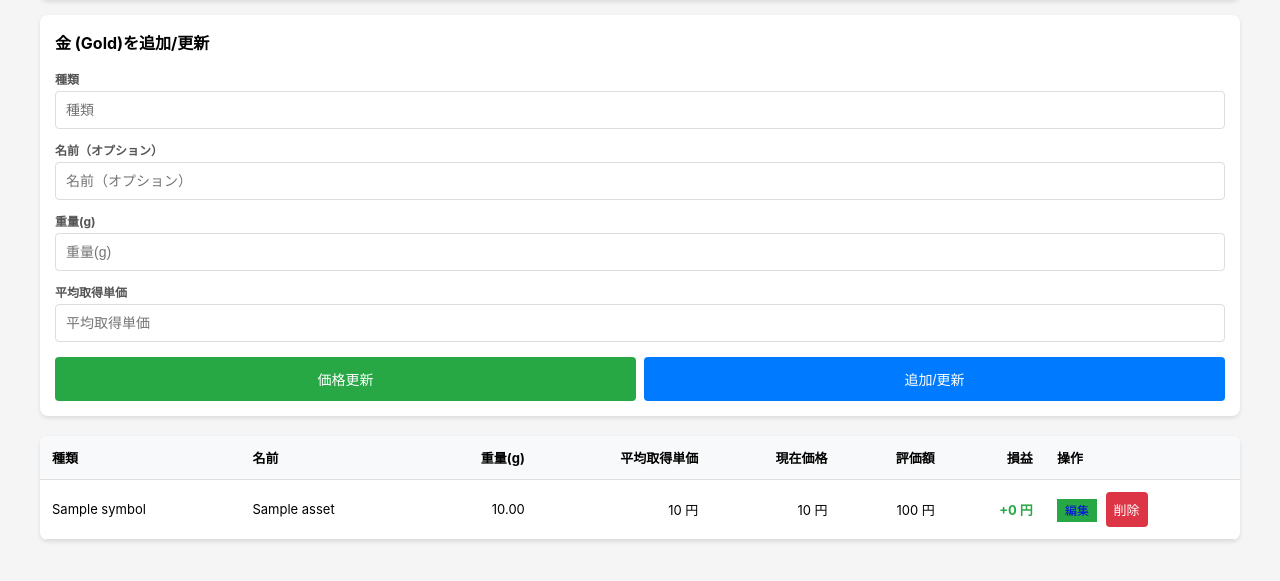
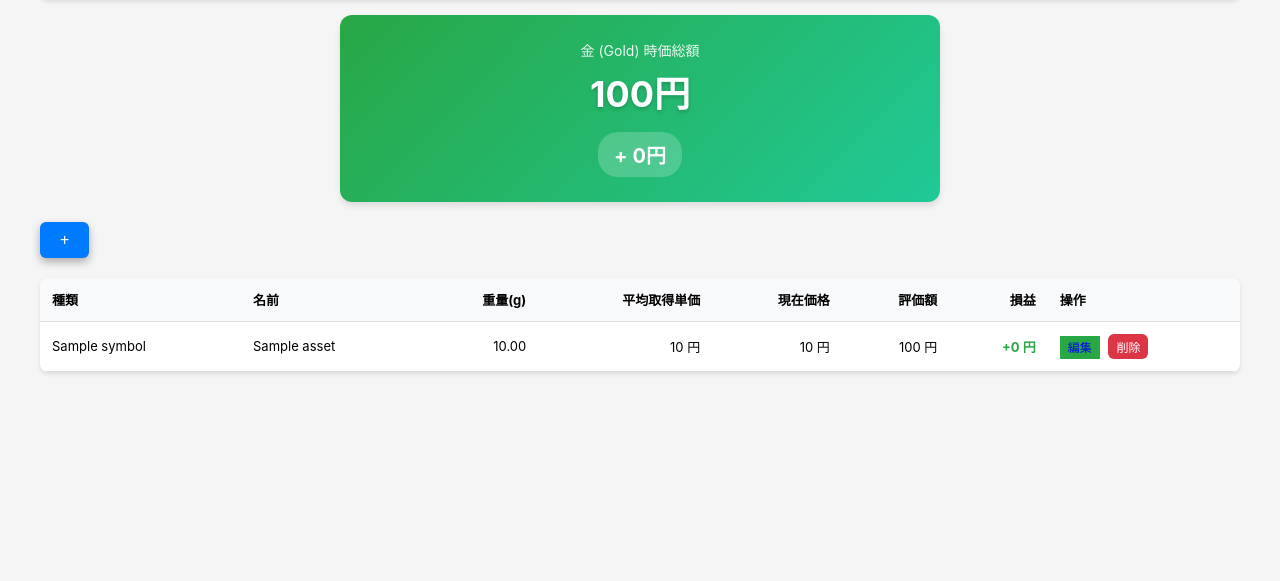
Before and after one commit to kinopiokinopiko/kinopio-1, a Flask app: page /assets/gold in a window 1280 px wide. Shown: the part 179-760 px from the top of the page. Run offline with Flask 3, Linux system fonts and the light colour scheme; a user stored in the database is signed in; tables that the repository leaves empty hold one stand-in row (values such as "Sample post"); a database or web service that is not in the repository returns one stand-in record (values such as "Sample title"); some libraries are stand-ins or nearby versions.

Commit message:
Update manage_assets.html

```diff
--- a/templates/manage_assets.html
+++ b/templates/manage_assets.html
@@ -13,21 +13,126 @@
         font-weight: bold;
     }
 
+    /* サマリーカード */
+    .summary-card {
+        background: linear-gradient(135deg, #28a745 0%, #20c997 100%);
+        color: white;
+        border-radius: 12px;
+        padding: 25px;
+        margin-bottom: 20px;
+        box-shadow: 0 4px 6px rgba(0,0,0,0.1);
+        text-align: center;
+    }
+    .summary-card.loss-card {
+        background: linear-gradient(135deg, #dc3545 0%, #e74c3c 100%);
+    }
+    .summary-title {
+        font-size: 14px;
+        opacity: 0.9;
+        margin-bottom: 5px;
+    }
+    .summary-value {
+        font-size: 36px;
+        font-weight: bold;
+        margin-bottom: 15px;
+        text-shadow: 0 2px 4px rgba(0,0,0,0.2);
+    }
+    .summary-profit {
+        font-size: 20px;
+        font-weight: bold;
+        padding: 8px 16px;
+        background: rgba(255,255,255,0.2);
+        border-radius: 20px;
+        display: inline-block;
+    }
+
+    /* 追加ボタン */
+    .add-button {
+        background: #007bff;
+        color: white;
+        border: none;
+        border-radius: 50%;
+        width: 56px;
+        height: 56px;
+        font-size: 32px;
+        position: fixed;
+        bottom: 20px;
+        right: 20px;
+        box-shadow: 0 4px 8px rgba(0,0,0,0.3);
+        cursor: pointer;
+        z-index: 1000;
+        display: flex;
+        align-items: center;
+        justify-content: center;
+        line-height: 1;
+    }
+    .add-button:hover {
+        background: #0056b3;
+        transform: scale(1.1);
+    }
+
+    /* フォームオーバーレイ */
+    .form-overlay {
+        display: none;
+        position: fixed;
+        top: 0;
+        left: 0;
+        width: 100%;
+        height: 100%;
+        background: rgba(0,0,0,0.5);
+        z-index: 1001;
+        overflow-y: auto;
+        padding: 20px;
+    }
+    .form-overlay.active {
+        display: flex;
+        align-items: center;
+        justify-content: center;
+    }
+    .form-modal {
+        background: white;
+        border-radius: 12px;
+        padding: 20px;
+        max-width: 500px;
+        width: 100%;
+        max-height: 90vh;
+        overflow-y: auto;
+        position: relative;
+    }
+    .form-close {
+        position: absolute;
+        top: 15px;
+        right: 15px;
+        background: none;
+        border: none;
+        font-size: 28px;
+        color: #666;
+        cursor: pointer;
+        padding: 0;
+        width: auto;
+        line-height: 1;
+    }
+    .form-modal h3 {
+        margin-top: 0;
+        margin-bottom: 20px;
+        font-size: 20px;
+    }
+
     /* 株式カードスタイル */
     .stock-card {
         background: white;
-        border-radius: 8px;
-        padding: 15px;
-        margin-bottom: 15px;
+        border-radius: 12px;
+        padding: 16px;
+        margin-bottom: 12px;
         box-shadow: 0 2px 4px rgba(0,0,0,0.1);
     }
     .stock-header {
         display: flex;
         justify-content: space-between;
         align-items: flex-start;
-        margin-bottom: 10px;
+        margin-bottom: 12px;
+        padding-bottom: 12px;
         border-bottom: 2px solid #f0f0f0;
-        padding-bottom: 10px;
     }
     .stock-symbol {
         font-size: 18px;
@@ -78,13 +202,14 @@
     }
     .edit-btn, .delete-btn {
         flex: 1;
-        padding: 8px;
-        border-radius: 4px;
+        padding: 10px;
+        border-radius: 6px;
         text-align: center;
         text-decoration: none;
-        font-size: 13px;
+        font-size: 14px;
         border: none;
         cursor: pointer;
+        font-weight: 500;
     }
     .edit-btn {
         background: #28a745;
@@ -96,44 +221,47 @@
     }
 
     /* フォームスタイル */
-    .form-section {
-        background: white;
-        padding: 15px;
-        border-radius: 8px;
-        margin-bottom: 20px;
-        box-shadow: 0 2px 4px rgba(0,0,0,0.1);
-    }
-    .form-section h3 {
-        margin-top: 0;
-        font-size: 16px;
-    }
     .form-group-mobile {
-        margin-bottom: 12px;
+        margin-bottom: 16px;
     }
     .form-group-mobile label {
         display: block;
-        font-size: 12px;
-        margin-bottom: 4px;
+        font-size: 13px;
+        margin-bottom: 6px;
         font-weight: bold;
-        color: #555;
+        color: #333;
     }
     .form-group-mobile input {
         width: 100%;
-        padding: 10px;
+        padding: 12px;
         border: 1px solid #ddd;
-        border-radius: 4px;
-        font-size: 14px;
+        border-radius: 6px;
+        font-size: 15px;
         box-sizing: border-box;
     }
     .form-buttons {
         display: flex;
-        gap: 8px;
-        margin-top: 15px;
+        gap: 10px;
+        margin-top: 20px;
     }
     .form-buttons button {
         flex: 1;
-        padding: 12px;
-        font-size: 14px;
+        padding: 14px;
+        font-size: 15px;
+        border-radius: 6px;
+        font-weight: 500;
+    }
+
+    /* 空の状態 */
+    .empty-state {
+        text-align: center;
+        padding: 40px 20px;
+        color: #666;
+    }
+    .empty-state-icon {
+        font-size: 48px;
+        margin-bottom: 16px;
+        opacity: 0.3;
     }
 
     /* レスポンシブ対応 */
@@ -153,12 +281,26 @@
     .desktop-table {
         display: none;
     }
-    @media (min-width: 769px) {
+    @media (min-width: 1024px) {
         .mobile-cards {
             display: none;
         }
         .desktop-table {
             display: table;
+        }
+        .add-button {
+            position: static;
+            width: auto;
+            height: auto;
+            border-radius: 6px;
+            padding: 10px 20px;
+            font-size: 16px;
+            margin-bottom: 20px;
+        }
+        .summary-card {
+            max-width: 600px;
+            margin-left: auto;
+            margin-right: auto;
         }
     }
 </style>
@@ -170,7 +312,45 @@
     <h1>{{ info.title }}管理</h1>
 </div>
 
-<div class="form-section">
+{% if assets %}
+    {% set total_value = namespace(amount=0) %}
+    {% set total_cost = namespace(amount=0) %}
+    {% for asset in assets %}
+        {% if asset_type != 'cash' %}
+            {% set total_value.amount = total_value.amount + (asset.quantity * asset.price) %}
+            {% set total_cost.amount = total_cost.amount + (asset.quantity * asset.avg_cost) %}
+        {% endif %}
+    {% endfor %}
+    {% set total_profit = total_value.amount - total_cost.amount %}
+
+    <div class="summary-card {% if total_profit < 0 %}loss-card{% endif %}">
+        <div class="summary-title">{{ info.title }} 時価総額</div>
+        <div class="summary-value">
+            {% if asset_type == 'us_stock' %}
+                ${{ "{:,.2f}".format(total_value.amount) }}
+            {% else %}
+                {{ "{:,.0f}".format(total_value.amount) }}円
+            {% endif %}
+        </div>
+        {% if asset_type != 'cash' %}
+        <div class="summary-profit">
+            {% if total_profit >= 0 %}+{% endif %}
+            {% if asset_type == 'us_stock' %}
+                ${{ "{:,.2f}".format(total_profit) }}
+            {% else %}
+                {{ "{:,.0f}".format(total_profit) }}円
+            {% endif %}
+        </div>
+        {% endif %}
+    </div>
+{% endif %}
+
+<button class="add-button" onclick="showAddForm()">+</button>
+
+<!-- フォームオーバーレイ -->
+<div class="form-overlay" id="formOverlay">
+    <div class="form-modal">
+        <button class="form-close" onclick="hideAddForm()">×</button>
         <h3>{{ info.title }}を追加/更新</h3>
         <form method="post" action="{{ url_for('add_asset') }}">
             <input type="hidden" name="asset_type" value="{{ asset_type }}">
@@ -259,22 +440,25 @@
                     {% endif %}
                 </span>
             </div>
+            {% endif %}
+        </div>
 
-            <div class="detail-item">
-                <span class="detail-label">損益</span>
+        {% if asset_type not in ['cash'] %}
         {% set current_value = asset.quantity * asset.price %}
         {% set cost_value = asset.quantity * asset.avg_cost %}
         {% set profit = current_value - cost_value %}
-                <span class="detail-value {% if profit >= 0 %}profit{% else %}loss{% endif %}">
+        <div class="stock-profit-box">
+            <div class="stock-profit-label">損益</div>
+            <div class="stock-profit-value {% if profit >= 0 %}profit{% else %}loss{% endif %}">
+                {% if profit >= 0 %}+{% endif %}
                 {% if asset_type == 'us_stock' %}
-                        {% if profit >= 0 %}+{% endif %}${{ "{:,.2f}".format(profit) }}
+                    ${{ "{:,.2f}".format(profit) }}
                 {% else %}
-                        {% if profit >= 0 %}+{% endif %}{{ "{:,.0f}".format(profit) }}円
+                    {{ "{:,.0f}".format(profit) }}円
                 {% endif %}
-                </span>
+            </div>
         </div>
         {% endif %}
-        </div>
 
         <div class="stock-actions">
             <a href="{{ url_for('edit_asset', asset_id=asset.id) }}" class="edit-btn">編集</a>
@@ -358,7 +542,7 @@
                 <a href="{{ url_for('edit_asset', asset_id=asset.id) }}" class="update-btn" style="text-decoration: none; padding: 4px 8px; font-size: 12px; margin-right: 5px;">編集</a>
                 <form method="post" action="{{ url_for('delete_asset') }}" style="display: inline;">
                     <input type="hidden" name="asset_id" value="{{ asset.id }}">
-                    <button type="submit" class="delete-btn" onclick="return confirm('削除しますか？')">削除</button>
+                    <button type="submit" class="delete-btn" style="padding: 4px 8px; font-size: 12px;" onclick="return confirm('削除しますか？')">削除</button>
                 </form>
             </td>
         </tr>
@@ -366,14 +550,32 @@
     </tbody>
 </table>
 {% else %}
-<div class="form-section">
-    <p>まだ{{ info.title }}が登録されていません。上のフォームから追加してください。</p>
+<div class="empty-state">
+    <div class="empty-state-icon">📊</div>
+    <p>まだ{{ info.title }}が登録されていません。<br>右下の「+」ボタンから追加してください。</p>
 </div>
 {% endif %}
 {% endblock %}
 
 {% block scripts %}
 <script>
+function showAddForm() {
+    document.getElementById('formOverlay').classList.add('active');
+    document.body.style.overflow = 'hidden';
+}
+
+function hideAddForm() {
+    document.getElementById('formOverlay').classList.remove('active');
+    document.body.style.overflow = '';
+}
+
+// オーバーレイをクリックしたら閉じる
+document.getElementById('formOverlay').addEventListener('click', function(e) {
+    if (e.target === this) {
+        hideAddForm();
+    }
+});
+
 function updatePrices() {
     const button = event.target;
     const originalText = button.innerHTML;
```
Also changed, not shown: other parts of templates/manage_assets.html (+33 -13 lines). Lines whose indentation alone changed are shown as unchanged.
